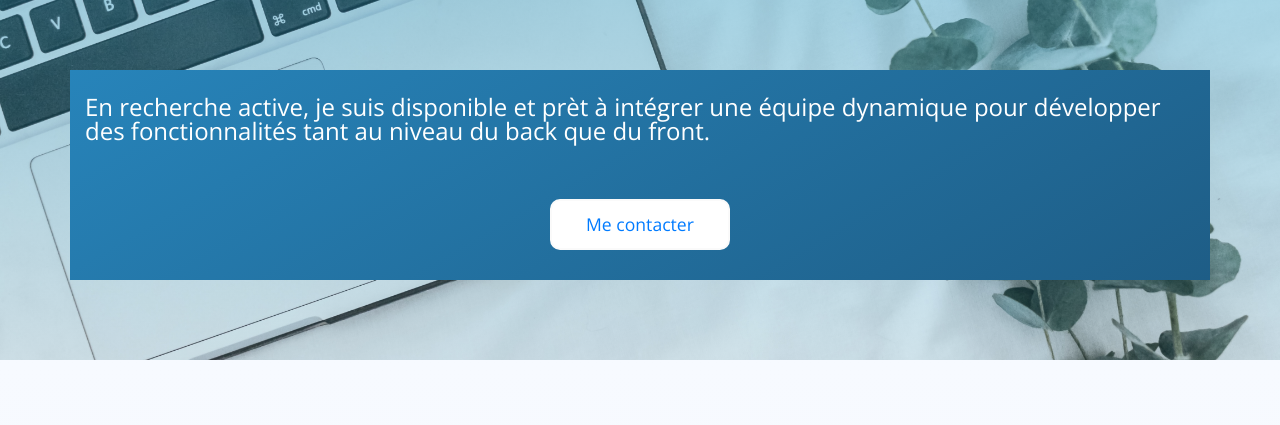
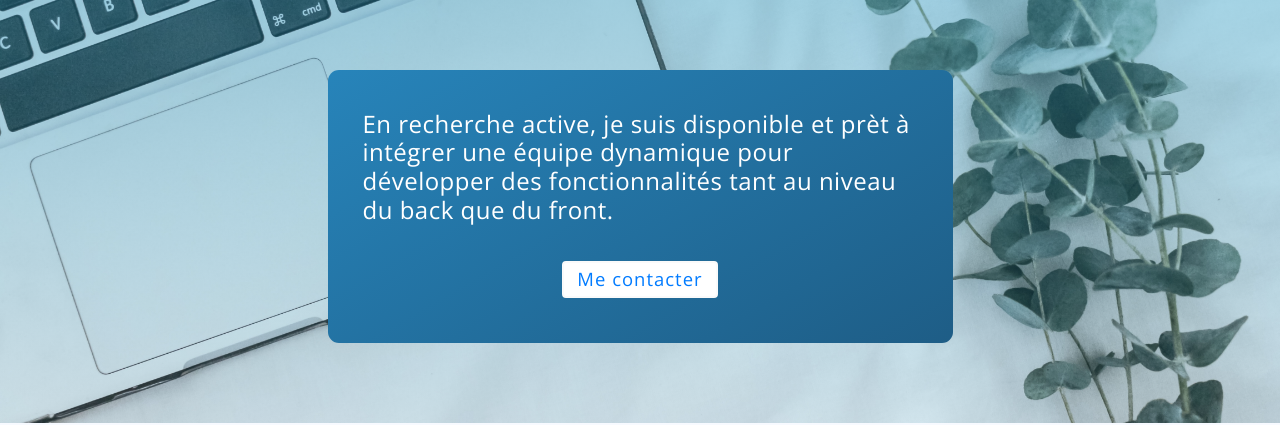
Before and after one commit to objectifMH/Portfolio, an Angular app: page /#/main in a window 1280 px wide. Before the commit this address led to /#/main. Shown: the part 416-841 px from the top of the page. Built offline with nearby package versions, Linux system fonts and the light colour scheme; what ngx-owl-carousel-o would draw is missing.

Commit message:
contact &  buttons

```diff
--- a/src/app/app.component.html
+++ b/src/app/app.component.html
@@ -110,7 +110,9 @@
           fonctionnalités tant au niveau du back que du front.
 
         </h4>
-        <div type="submit" class="btn button"><a [routerLink]="['/main']" fragment="contact">Me contacter</a></div>
+        <div type="submit" class="btn button" >
+          <a [routerLink]="['/main']" fragment="contact">Me contacter</a>
+        </div>
 
       </div>
     </div>
@@ -567,8 +569,8 @@
           <div class="form">
             <!-- contact  -->
             <div class="contact-info ">
-              <span class="carre un"></span>
-              <span class="carre deux"></span>
+              <span class="carre un" data-aos="zoom-in-up" data-aos-duration="2000"></span>
+              <span class="carre deux" data-aos="zoom-in-up" data-aos-duration="3000"></span>
 
               <h3 class="titre">Me contacter </h3>
               <div class="info_container">
@@ -618,9 +620,9 @@
             </div>
             <!-- formulaire contact  -->
             <div class="contact-form">
-              <span class="circle un"></span>
-              <span class="circle deux"></span>
-              <span class="circle trois"></span>
+              <span class="circle un" data-aos="zoom-in-up" data-aos-duration="4000"></span>
+              <span class="circle deux" data-aos="zoom-in-up" data-aos-duration="3000"></span>
+              <span class="circle trois" data-aos="zoom-in-up" data-aos-duration="2000"></span>
 
 
               <form [formGroup]="contactForm">
--- a/src/app/app.component.scss
+++ b/src/app/app.component.scss
@@ -209,33 +209,35 @@ main {
         background-repeat: no-repeat;
         background-size: cover;
         background-attachment: fixed;
+        letter-spacing: 1px;
 
         .button {
             background-color: white;
             border: 2px solid #fafafa;
-            font-size: 1.1rem;
+            padding: .45rem .85rem !important;
             color: #206894;
             line-height: 1;
-            border-radius: 10px;
             outline: none;
             cursor: pointer;
             transition: .3s;
-            width: 180px;
-            margin: auto;
-            margin-top: 40px;
+            font-size: 1.1em;
+            margin: 20px auto 0;
+
             a {
                 text-decoration: none;
                 transition: .3s ease-in-out;
+                display: flex;
+                align-items: center;
             }
 
             &:hover {
                 background-color: transparent;
                 color: $color_text;
-                box-shadow: 1px 1px 10px rgba(0, 0, 0, 0.35);
+                box-shadow: 2px 3px 10px rgba(0, 0, 0, 0.25);
 
                 a {
                     color: $color_text;
-                    transform: scale(1);
+                    transform: scale(1) !important;
                 }
             }
         }
@@ -364,16 +366,21 @@ main {
         .infos_personnelles {
             order: 3;
             margin-top: 40px;
+            width: 50%;
+            border-radius: 11px;
+            padding: 15px 35px;
 
             .container_infos_personnelles {
                 display: flex;
                 flex-direction: column;
                 font-size: 1.2em;
-                color: $color_text;
+                color: white;
                 padding: 25px 0px 30px;
 
                 h4 {
                     font-size: x-large;
+                    line-height: 1.2em;
+                    letter-spacing: 0.5px;
                 }
 
                 div {
@@ -627,6 +634,10 @@ main {
             justify-content: center;
             flex-direction: column;
 
+            span {
+                letter-spacing: 1px;
+            }
+
             p {
                 color: $color_text;
                 font-size: 1.6em;
@@ -655,7 +666,6 @@ main {
                     font-size: 1.1rem;
                     color: #206894;
                     line-height: 1;
-                    //border-radius: 10px;
                     outline: none;
                     cursor: pointer;
                     transition: .3s;
@@ -755,7 +765,6 @@ main {
                         font-size: 1.1rem;
                         color: #206894;
                         line-height: 1;
-                        //border-radius: 10px;
                         outline: none;
                         cursor: pointer;
                         transition: .3s;
@@ -784,6 +793,9 @@ main {
         .container_contact {
             .infos_personnelles {
                 margin-top: 40px;
+                p {
+                    letter-spacing: 1px;
+                }
 
                 .container_infos_personnelles {
                     display: flex;
@@ -796,7 +808,6 @@ main {
                 }
 
                     font-family: "Poppins", sans-serif;
-
                     position: relative;
                     width: 100%;
                     height: 100%;
@@ -872,7 +883,8 @@ main {
 
                                 p {
                                     width: 190px;
-                                    font-size: 0.95rem;
+                                    font-size: 1rem;
+                                    letter-spacing: 0.9;
                                     margin: 0 0 0 30px;
                                 }
 
@@ -1280,6 +1292,17 @@ footer {
 }
 
 @media screen and (max-width: 761px) {
+
+    main .introduction .infos_personnelles {
+        width: 100% !important;
+        h4 {
+            font-size: 1.2em !important;
+        }
+    }
+
+    main .headline_section .container_publication span {
+        letter-spacing: 0px;
+    }
     .container_contact {
         .infos_personnelles {
             .form {
```
